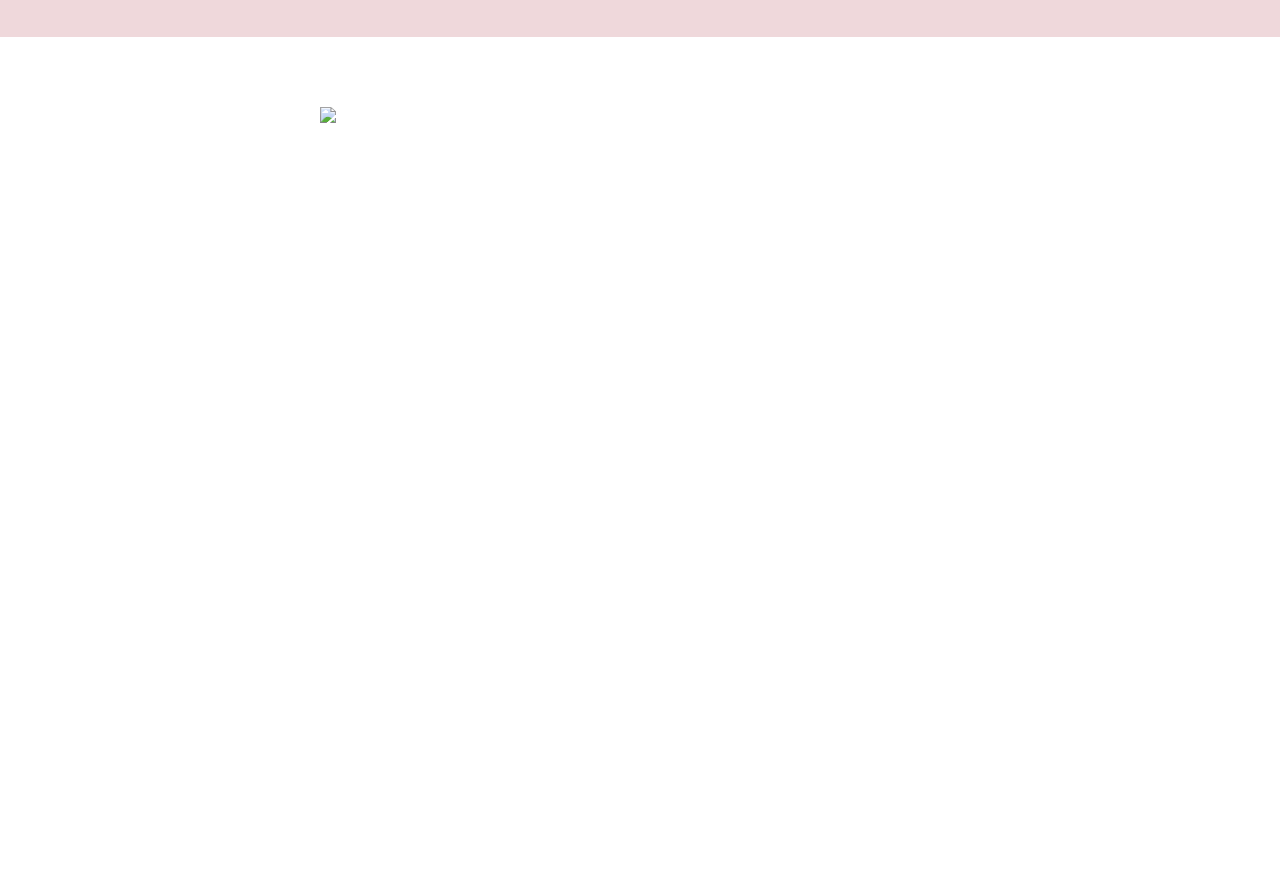
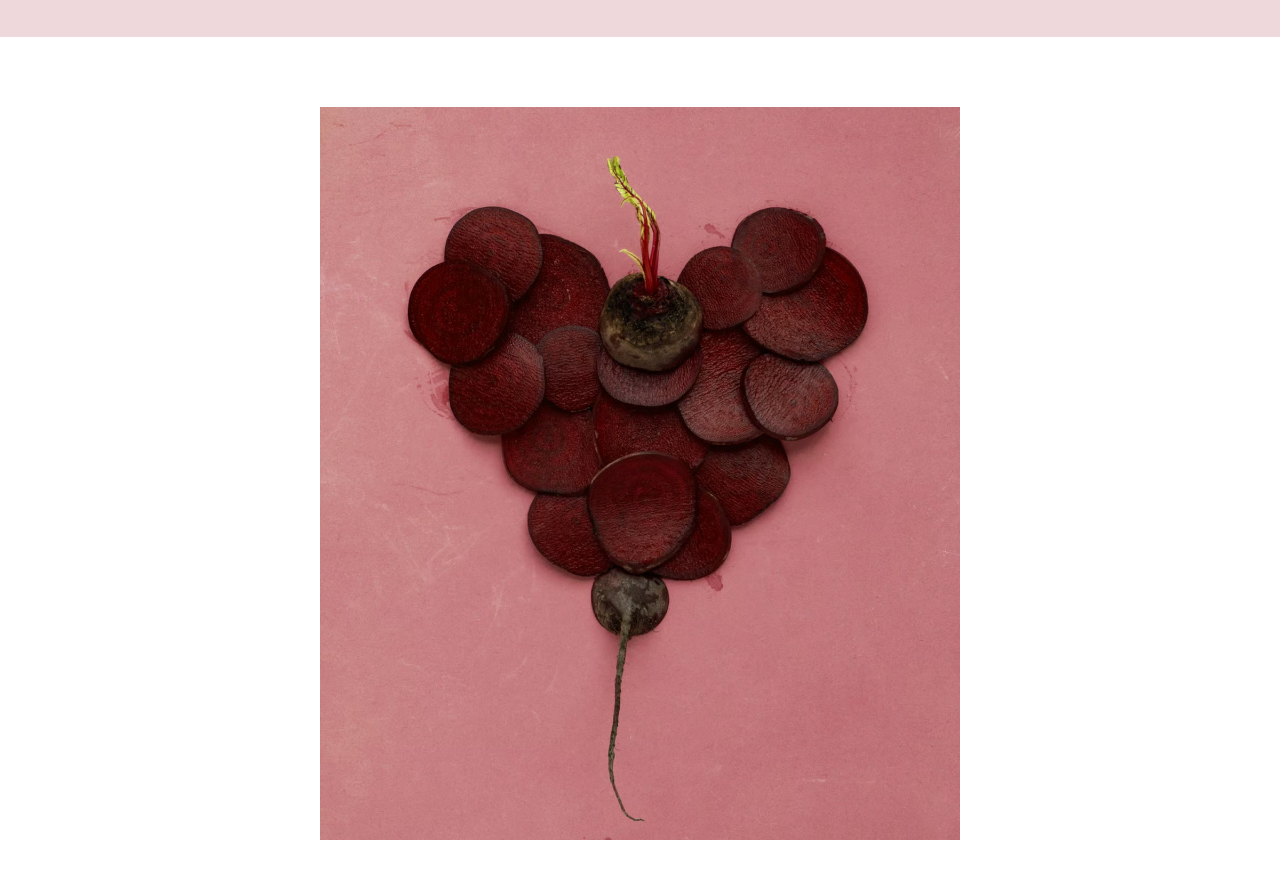
Before and after one commit to roaanasr/Granville, a plain HTML site: page about.html in a window 1280 px wide. Shown: the part 853-1732 px from the top of the page. Drawn offline with Linux system fonts and the light colour scheme; the site is published under a folder, as on GitHub Pages, so addresses that start at the root find nothing.

Commit message:
fix images

```diff
--- a/about.html
+++ b/about.html
@@ -5,7 +5,7 @@
     <meta name="viewport" content="width=device-width, initial-scale=1.0">
     <title>Granville</title>
     <link rel="stylesheet" href="styles/about.css">
-    <link rel="icon" href="/images/vegetables_6355843.png">
+    <link rel="icon" href="images/vegetables_6355843.png">
 </head>
 <body>
     <header class="navbar">
@@ -27,7 +27,7 @@
         <a id="touch" href="contact.html">Get in touch</a>
     </div>
     <div class="our-values">
-        <img src="/images/img-Aok34lxqoBI1v6kl.avif">
+        <img src="./images/img-Aok34lxqoBI1v6kl.avif">
         <p id="our-values">O u r    v a l u e s </p>
         <p id="change">Be the change you want to see in world</p>
         <div class="features">
```
